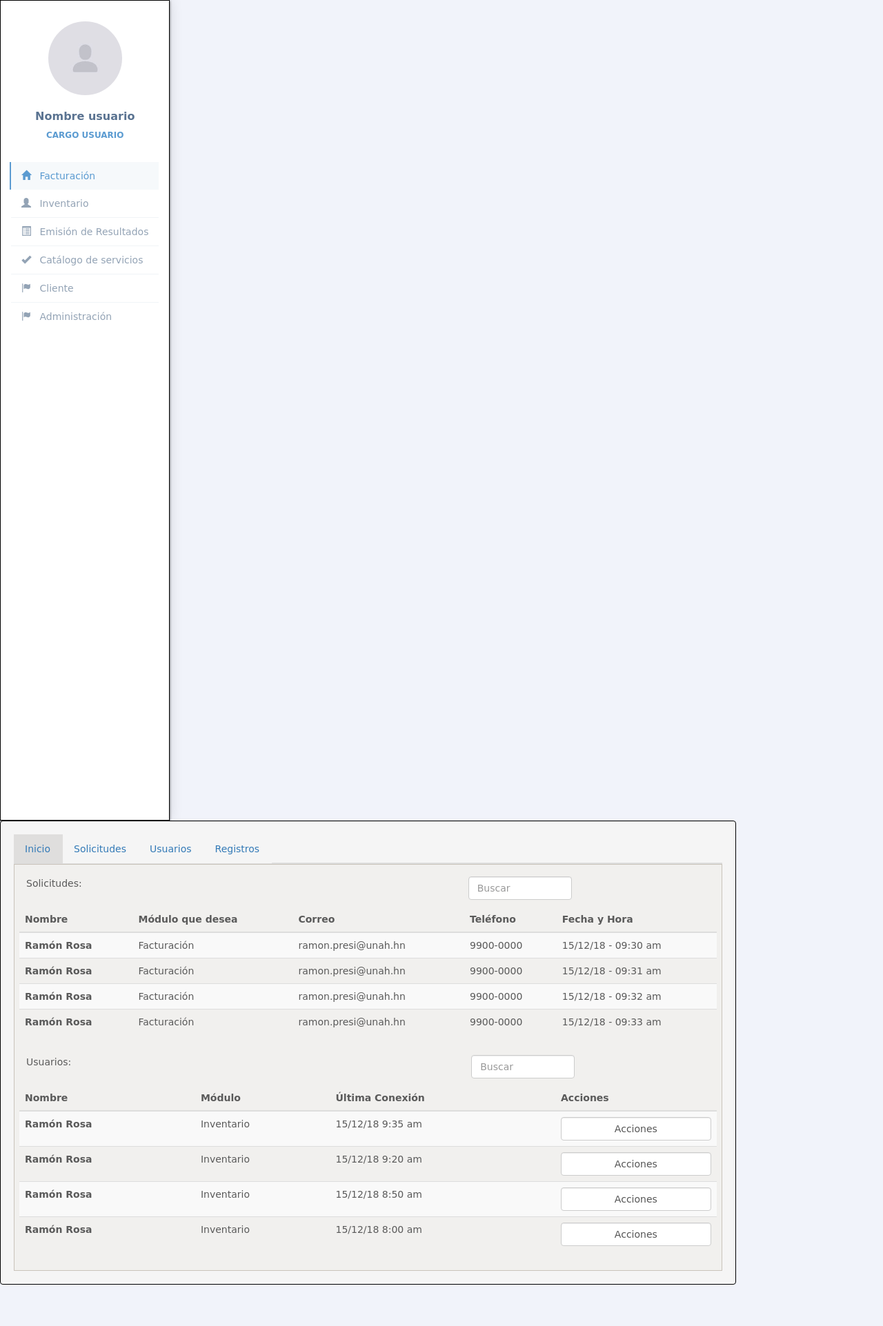
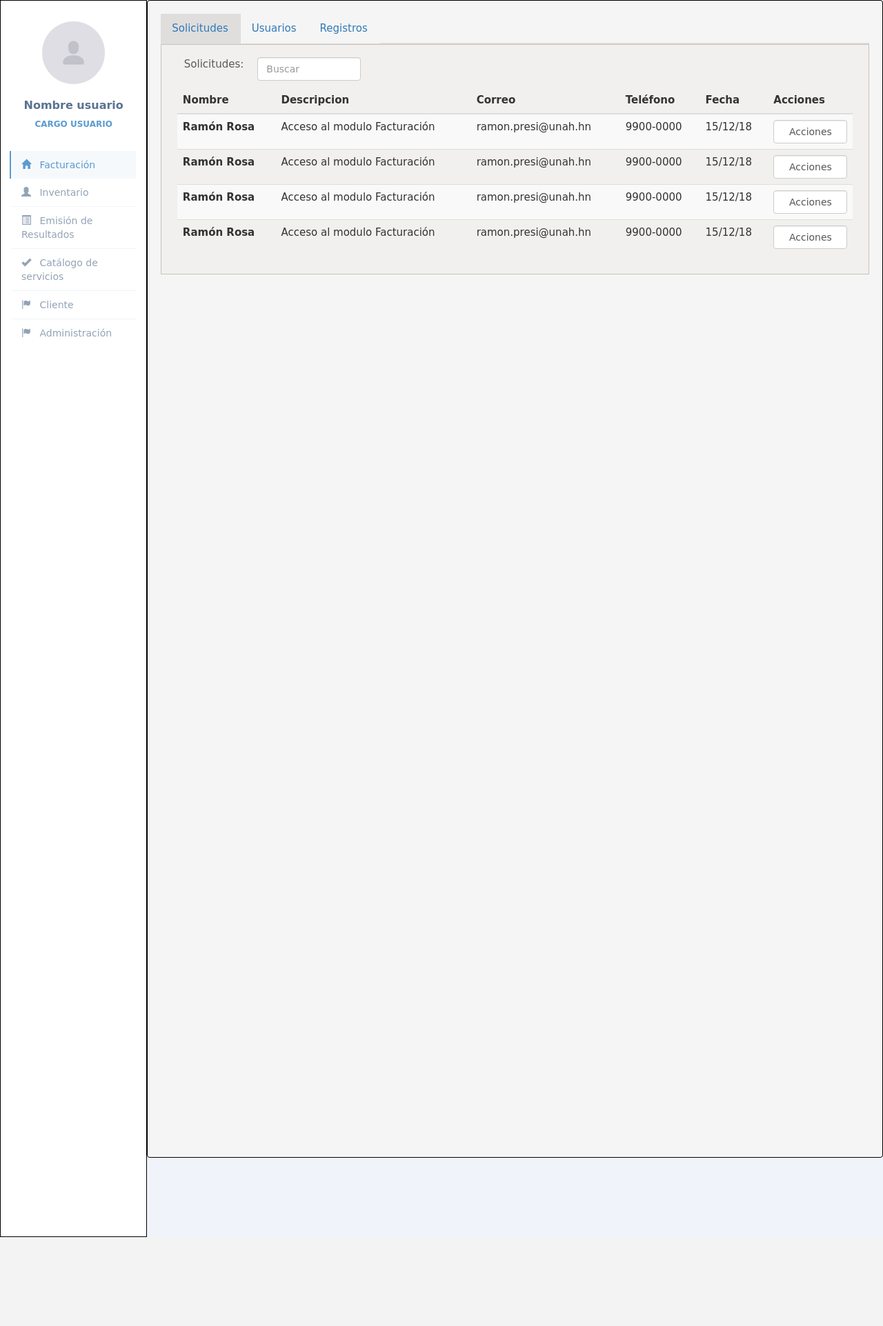
Before and after one commit to SolimanHub/proyectoIngenieria, a PHP site: page /administracion.php in a window 1280 px wide. Shown: the whole page at 69% size. After the commit the page ends 1794 px from the top, so only its background shows below. Run offline with PHP 8.4, Linux system fonts and the light colour scheme; some web fonts are replaced.

Commit message:
Cambios en el diseño, bloqueo del scroll vertical

```diff
--- a/administracion.php
+++ b/administracion.php
@@ -6,10 +6,9 @@
 		<meta name="viewport" content="width=device-width, initial-scale=1">
 		<link rel="stylesheet" type="text/css" href="css/bootstrap.min.css">
 		<link rel="stylesheet" type="text/css" href="css/barra-menu.css">
-		<link rel="stylesheet" type="text/css" href="css/carousel.css">
 		<link rel="stylesheet" type="text/css" href="css/pestañas.css">
-		<link rel="stylesheet" type="text/css" href="css/styles.css">
 		<link rel="stylesheet" type="text/css" href="css/styleBarra.css">
+		<link rel="stylesheet" type="text/css" href="css/administracion.css">
 		<link href="http://allfont.es/allfont.css?fonts=comic-sans-ms" rel="stylesheet" type="text/css"/>
 	</head>
 	<body onload="init()">
@@ -23,15 +22,12 @@
 				<!--Aqui Esta Finaliza La La Barra De Menu-->
 
 				<!--Contenido De La Administracion-->
-				<div class="col-lg-10 col-sm-10 well" style="border: black 1px solid;">
+				<div class="col-lg-10 col-sm-10 well sector-contenido" style="border: black 1px solid;">
 					<nav>
 						<div class="nav nav-tabs" id="nav-tab" role="tablist">
 							<ul class="nav nav-tabs" id="myTab">
-								<li class="nav-item pestaña" id="nav-adm-init-li">
-									<a class="nav-item nav-link active" id="nav-adm-init-tab" data-toggle="tab" href="#nav-adm-init" role="tab" aria-controls="nav-inv-main" aria-selected="true">Inicio</a>
-								</li>
 								<li class="nav-item pestaña" id="nav-adm-soli-li">
-									<a class="nav-item nav-link" id="nav-adm-soli-tab" data-toggle="tab" href="#nav-adm-soli" role="tab" aria-controls="nav-adm-soli" aria-selected="false">Solicitudes</a>
+									<a class="nav-item nav-link active" id="nav-adm-soli-tab" data-toggle="tab" href="#nav-adm-soli" role="tab" aria-controls="nav-adm-soli" aria-selected="false">Solicitudes</a>
 								</li>
 								<li class="nav-item pestaña" id="nav-adm-usr-li">
 									<a class="nav-item nav-link" id="nav-adm-usr-tab" data-toggle="tab" href="#nav-adm-usr" role="tab" aria-controls="nav-adm-usr" aria-selected="false">Usuarios</a>
@@ -43,105 +39,126 @@
 						</div>
 					</nav>
 					<div class="tab-content" id="nav-tabContent">
-						<div class="tab-pane fade show active" id="nav-adm-init" role="tabpanel" aria-labelledby="nav-adm-init-tab">
-							<ul class="menu">
-								<li>
-									<a style="color: #5a5a5a;">Solicitudes:</a>
-								</li>
-								<li>
-									<input class="form-control" type="text" placeholder="Buscar" style="width: 150px;margin-left: 550px">
-								</li>
-							</ul>
-							<table class="table table-striped" >
+						<!--Seccion Solicitudes-->
+						<div class="tab-pane fade" id="nav-adm-soli" role="tabpanel" aria-labelledby="nav-adm-soli-tab">
+							<div class="row">
+								<div class="col-lg-12 col-sm-3">
+									<ul class="menu">
+										<li>
+											<a style="color: #5a5a5a;">Solicitudes:</a>
+										</li>
+										<li>
+											<input class="form-control" type="text" placeholder="Buscar" style="width: 150px">
+										</li>
+									</ul>
+								</div>
+								<div class="col-lg-12 col-sm-3">
+									<table class="table table-striped">
+										<thead>
+											<tr>
+												<th scope="col"><b>Nombre</b></th>
+												<th scope="col"><b>Descripcion</b></th>
+												<th scope="col"><b>Correo</b></th>
+												<th scope="col"><b>Teléfono</b></th>
+												<th scope="col"><b>Fecha</b></th>
+												<th scope="col"><b>Acciones</b></th>
+											</tr>
+										</thead>
+										<tbody>
+											<tr>
+												<th scope="row">Ramón Rosa</th>
+												<td>Acceso al modulo Facturación</td>
+												<td>ramon.presi@unah.hn</td>
+												<td>9900-0000</td>
+												<td>15/12/18</td>
+												<td><button class="form-control">Acciones</button></td>
+											</tr>
+											<tr>
+												<th scope="row">Ramón Rosa</th>
+												<td>Acceso al modulo Facturación</td>
+												<td>ramon.presi@unah.hn</td>
+												<td>9900-0000</td>
+												<td>15/12/18</td>
+												<td><button class="form-control">Acciones</button></td>
+											</tr>
+											<tr>
+												<th scope="row">Ramón Rosa</th>
+												<td>Acceso al modulo Facturación</td>
+												<td>ramon.presi@unah.hn</td>
+												<td>9900-0000</td>
+												<td>15/12/18</td>
+												<td><button class="form-control">Acciones</button></td>
+											</tr>
+											<tr>
+												<th scope="row">Ramón Rosa</th>
+												<td>Acceso al modulo Facturación</td>
+												<td>ramon.presi@unah.hn</td>
+												<td>9900-0000</td>
+												<td>15/12/18</td>
+												<td><button class="form-control">Acciones</button></td>
+											</tr>
+										</tbody>
+									</table>
+								</div>
+							</div>
+						</div>
+						<!--Seccion Usuarios (Empleados)-->
+						<div class="tab-pane fade" id="nav-adm-usr" role="tabpanel" aria-labelledby="nav-adm-usr-tab">
+							<div class="row">
+								<ul class="menu">
+									<div class="col-xl-10">
+										<li>
+											<a style="color: #5a5a5a;">Usuarios:</a>
+										</li>
+									</div>
+									<div class="col-xl-2">
+										<li>
+											<input class="form-control" type="text" placeholder="Buscar" style="width: 150px;">
+										</li>
+									</div>
+								</ul>
+							</div>
+							<div class="row">
+							<table class="table table-striped">
 								<thead>
 									<tr>
-										<th scope="col" ><b>Nombre</b></th>
-										<th scope="col" ><b>Módulo que desea</b></th>
-										<th scope="col" ><b>Correo</b></th>
-										<th scope="col" ><b>Teléfono</b></th>
-										<th scope="col" ><b>Fecha y Hora</b></th>
+										<th scope="col"><b>Nombre</b></th>
+										<th scope="col"><b>Módulo</b></th>
+										<th scope="col"><b>Última Conexión</b></th>
+										<th scope="col"><b>Acciones</b></th>
 									</tr>
 								</thead>
 								<tbody>
 									<tr>
-										<th scope="row" >Ramón Rosa</th>
-										<td>Facturación</td>
-										<td>ramon.presi@unah.hn</td>
-										<td>9900-0000</td>
-										<td>15/12/18 - 09:30 am</td>
-									</tr>
-									<tr>
-										<th scope="row" >Ramón Rosa</th>
-										<td>Facturación</td>
-										<td>ramon.presi@unah.hn</td>
-										<td>9900-0000</td>
-										<td>15/12/18 - 09:31 am</td>
-									</tr>
-									<tr>
-										<th scope="row" >Ramón Rosa</th>
-										<td>Facturación</td>
-										<td>ramon.presi@unah.hn</td>
-										<td>9900-0000</td>
-										<td>15/12/18 - 09:32 am</td>
-									</tr>
-									<tr>
-										<th scope="row" >Ramón Rosa</th>
-										<td>Facturación</td>
-										<td>ramon.presi@unah.hn</td>
-										<td>9900-0000</td>
-										<td>15/12/18 - 09:33 am</td>
-									</tr>
-								</tbody>
-							</table>
-							<ul class="menu">
-									<li>
-										<a style="color: #5a5a5a;">Usuarios:</a>
-									</li>
-									<li>
-										<input class="form-control" type="text" placeholder="Buscar" style="width: 150px;margin-left: 570px">
-									</li>
-								</ul>
-							<table class="table table-striped" >
-								<thead>
-									<tr>
-										<th scope="col" ><b>Nombre</b></th>
-										<th scope="col" ><b>Módulo</b></th>
-										<th scope="col" ><b>Última Conexión</b></th>
-										<th scope="col" ><b>Acciones</b></th>
-									</tr>
-								</thead>
-								<tbody>
-									<tr>
-										<th scope="row" >Ramón Rosa</th>
+										<th scope="row">Ramón Rosa</th>
 										<td>Inventario</td>
-										<td>15/12/18 9:35 am</td>
+										<td>15/12/18</td>
 										<td><button class="form-control">Acciones</button></td>
 									</tr>
 									<tr>
-										<th scope="row" >Ramón Rosa</th>
+										<th scope="row">Ramón Rosa</th>
 										<td>Inventario</td>
-										<td>15/12/18 9:20 am</td>
+										<td>15/12/18</td>
 										<td><button class="form-control">Acciones</button></td>
 									</tr>
 									<tr>
-										<th scope="row" >Ramón Rosa</th>
+										<th scope="row">Ramón Rosa</th>
 										<td>Inventario</td>
-										<td>15/12/18 8:50 am</td>
+										<td>15/12/18</td>
 										<td><button class="form-control">Acciones</button></td>
 									</tr>
 									<tr>
-										<th scope="row" >Ramón Rosa</th>
+										<th scope="row">Ramón Rosa</th>
 										<td>Inventario</td>
-										<td>15/12/18 8:00 am</td>
+										<td>15/12/18</td>
 										<td><button class="form-control">Acciones</button></td>
 									</tr>
 								</tbody>
 							</table>
+							</div>
 						</div>
-						<div class="tab-pane fade" id="nav-adm-soli" role="tabpanel" aria-labelledby="nav-adm-soli-tab">Lorem ipsum dolor sit amet consectetur, adipisicing elit. Harum, doloribus laudantium alias velit laborum quam magnam, voluptatibus libero illum eligendi quis voluptate earum sunt molestiae error facere minima doloremque fugiat?</div>
-						<div class="tab-pane fade" id="nav-adm-usr" role="tabpanel" aria-labelledby="nav-adm-usr-tab">Lorem ipsum dolor sit amet consectetur adipisicing elit. Sunt vitae nobis placeat, adipisci consequatur harum error. Ducimus veritatis eius ex fugit vitae, repellendus accusantium animi, error quia qui facere quos!</div>
+						<!--Seccion Registros-->
 						<div class="tab-pane fade" id="nav-adm-reg" role="tabpanel" aria-labelledby="nav-adm-reg-tab">Lorem ipsum dolor, sit amet consectetur adipisicing elit. Voluptatem sequi suscipit provident dolorum autem sunt amet hic maxime excepturi, nobis aspernatur earum debitis ad dignissimos, rem alias officiis nulla! Dignissimos.</div>
-						<div class="tab-pane fade" id="nav-inv-repo" role="tabpanel" aria-labelledby="nav-inv-repo-tab">Lorem ipsum dolor, sit amet consectetur adipisicing elit. Voluptatem sequi suscipit provident dolorum autem sunt amet hic maxime excepturi, nobis aspernatur earum debitis ad dignissimos, rem alias officiis nulla! Dignissimos.</div>
 					</div>
 				</div>
 			</div>
@@ -153,4 +170,5 @@
 	<script src="js/carousel.js"></script>
 	<script src="js/pestañas.js"></script>
 	<script src="js/menu.js"></script>
+	<script src="js/controladores/administracion.js"></script>
 </html>
--- a/catalogo.php
+++ b/catalogo.php
@@ -11,7 +11,7 @@
 		<link rel="stylesheet" type="text/css" href="css/styleBarra.css">
 		<link href="http://allfont.es/allfont.css?fonts=comic-sans-ms" rel="stylesheet" type="text/css" />
 	</head>
-	<body>
+	<body style="overflow-y:visible">
 
 		<!--Contenedor-->
 		<div class="container-fluid">
--- a/cliente.php
+++ b/cliente.php
@@ -38,9 +38,7 @@
             <li><a href="">Tipo Cliente x: Regular x, Nuevo x, Perdido x, Aprox:"2 Meses"x</a></li>
           </ul>
           <!--Fin De Barra De Menu 2-->
-        </div>
-        <!-- Contenido Modulo Clientes-->
-        <div>
+          <!-- Contenido Modulo Clientes-->
           <table class="table table-striped table-hover" style="width: 1000px;">
             <tr>
               <td></td>
--- /dev/null
+++ b/css/administracion.css
@@ -0,0 +1,20 @@
+body{
+  padding: 0;
+}
+
+.container-fluid{
+  padding: 0 !important;
+  margin: 0;
+}
+
+.row{
+  margin: 0 !important;
+}
+
+#barraNav{
+  padding-bottom: 100%;
+}
+
+.sector-contenido{
+  padding-bottom: 100%;
+}
--- a/css/barra-menu.css
+++ b/css/barra-menu.css
@@ -40,7 +40,6 @@ ul.menu li a {
 .lista{
 	padding-top: 10px;
 	border: black 1px solid;
-	padding-bottom: 700px;
 }
 
 input{
--- a/css/pestañas.css
+++ b/css/pestañas.css
@@ -23,6 +23,9 @@ ul#tabs li a.selected {
     font-weight: bold;
     padding: 0.7em 0.3em 0.38em 0.3em;
 }
+ul#tabs li a.selected:hover{
+    background-color: black !important;
+}
 div.tabContent {
     border: 1px solid #c9c3ba;
     padding: 0.5em;
--- a/css/styleBarra.css
+++ b/css/styleBarra.css
@@ -6,6 +6,11 @@ Licensed under MIT
 
 body {
   background: #F1F3FA;
+  overflow-y: hidden;
+}
+
+#barraNav{
+  background: white;
 }
 
 /* sub menu de opcion facturacion*/
@@ -130,3 +135,9 @@ body {
   background: #fff;
   min-height: 460px;
 }
+
+ul ul {
+  margin: 0;
+  padding: 0;
+  list-style: none;
+}
```
